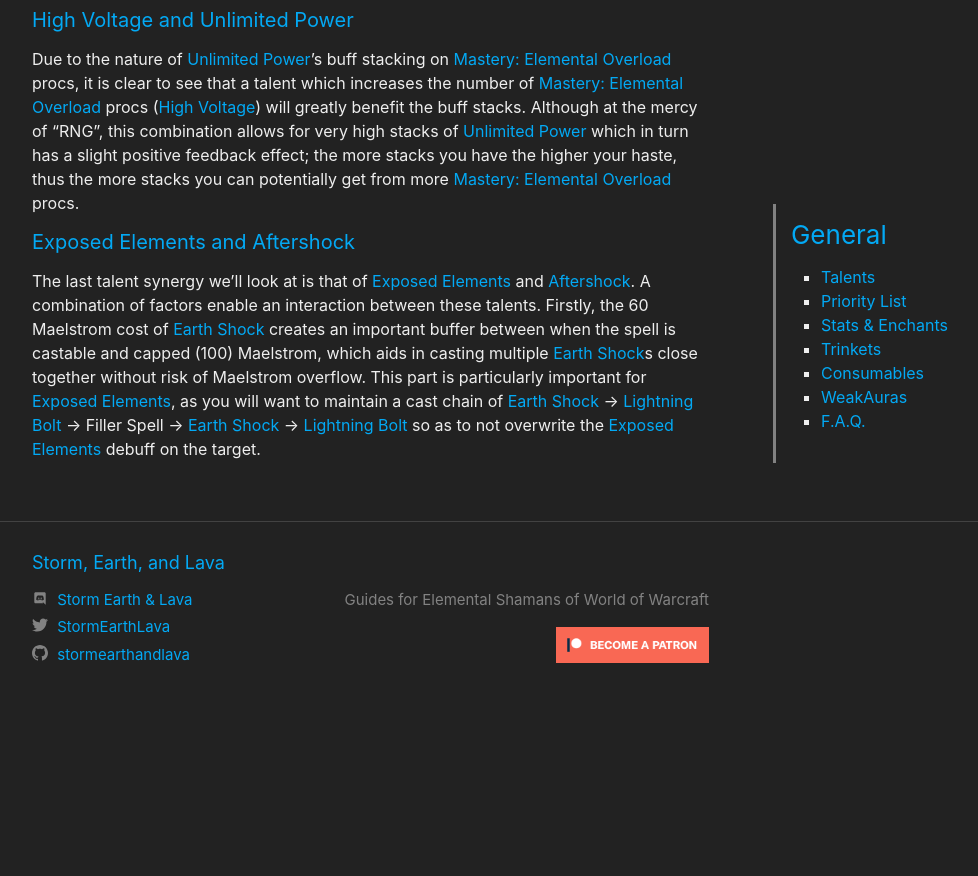
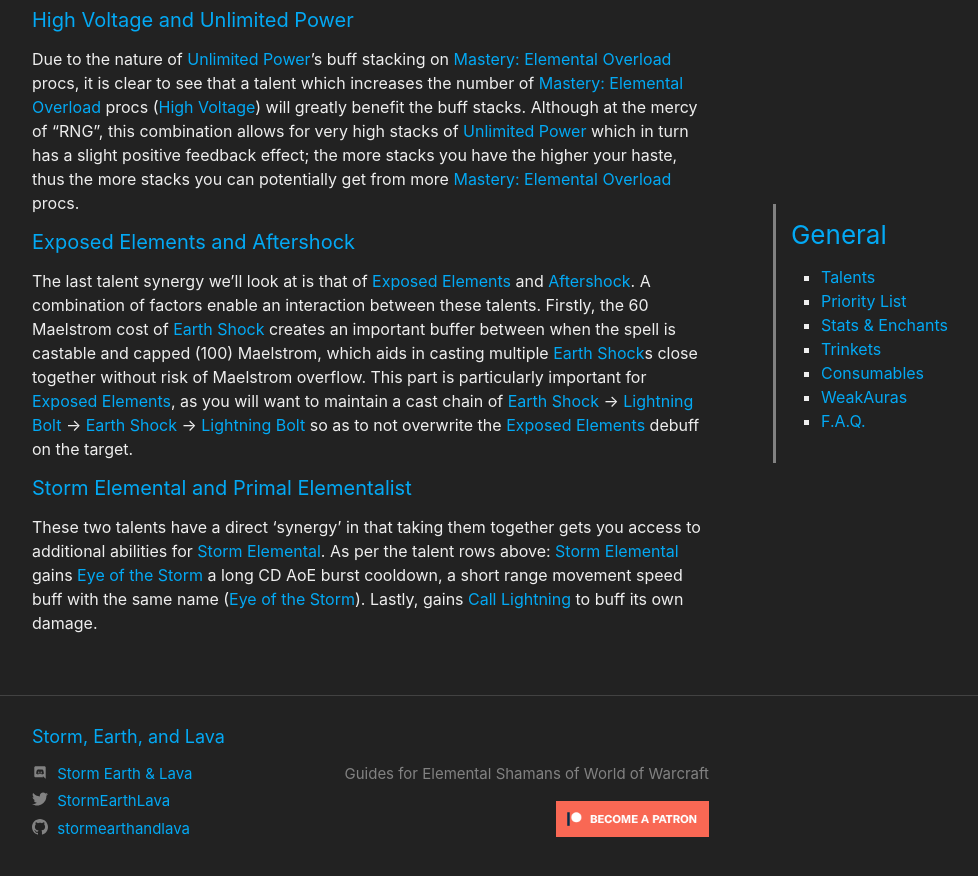
Before and after one commit to stormearthandlava/stormearthandlava.github.io, a Jekyll site: the page built from guide/general/talents.md, in a window 1280 px wide and 900 px high, scrolled down 3010 px. Shown: the top 876 px of the window, without its empty margins (268-1246 px from the left). Built offline with Jekyll 4.4.1, drawn with Linux system fonts in a browser that asks for light colours; a script that is not in the unit is left out; before the commit the page ends 3736 px from its top, so only the background shows below that.

Commit message:
Added bit about SE/PE

```diff
--- a/guide/general/talents.md
+++ b/guide/general/talents.md
@@ -146,7 +146,7 @@
                 <ul>
                     <li>{{site.data.spell.fe}} - gains {{site.data.spell.immolate}} and {{site.data.spell.meteor}}; a DoT and AOE attack with short cooldowns.</li>
                     <li>{{site.data.spell.ee}} - gains {{site.data.spell.harden_skin}}, a damage reduction cooldown that grants *both the Shaman and the {{site.data.spell.ee}} a 40% damage reduction buff for 10 seconds. Despite this being on a one minute cooldown, it is effectively a 5 minute cooldown as the {{site.data.spell.ee}} can only cast it once in its lifetime. Also gains {{site.data.spell.pulverize}}, a decent single target stun on a long CD -- usable twice in the {{ site.data.spell.ee }}'s lifetime. Lastly, gains {{site.data.spell.angered_earth}}, a toggleable AOE taunt. We recommend turning this off auto-cast unless you are looking to use {{site.data.spell.ee}} for its aggro purposes.</li>
-                    <li>{{site.data.talent.se}} - gains Eye of the Storm, a long CD AoE burst cooldown.</li>
+                    <li>{{site.data.talent.se}} - gains {{site.data.spell.eye_of_the_storm_damage}} a long CD AoE burst cooldown, a short range movement speed buff with the same name ({{site.data.spell.eye_of_the_storm_movement}}). Lastly, gains {{site.data.spell.call_lightning}} to buff its own damage.</li>
                 </ul>
                 <hr><br>
                 <h4>{{site.data.talent.if}} (IF)</h4> <br>
@@ -194,4 +194,9 @@
 
 #### Exposed Elements and Aftershock
 
-The last talent synergy we'll look at is that of {{site.data.talent.ee}} and {{site.data.talent.afs}}. A combination of factors enable an interaction between these talents. Firstly, the 60 Maelstrom cost of {{site.data.spell.es}} creates an important buffer between when the spell is castable and capped (100) Maelstrom, which aids in casting multiple {{site.data.spell.es}}s close together without risk of Maelstrom overflow. This part is particularly important for {{site.data.talent.ee}}, as you will want to maintain a cast chain of {{site.data.spell.es}} -> {{site.data.spell.lb}} -> Filler Spell -> {{site.data.spell.es}} -> {{site.data.spell.lb}} so as to not overwrite the {{site.data.talent.ee}} debuff on the target.
+The last talent synergy we'll look at is that of {{site.data.talent.ee}} and {{site.data.talent.afs}}. A combination of factors enable an interaction between these talents. Firstly, the 60 Maelstrom cost of {{site.data.spell.es}} creates an important buffer between when the spell is castable and capped (100) Maelstrom, which aids in casting multiple {{site.data.spell.es}}s close together without risk of Maelstrom overflow. This part is particularly important for {{site.data.talent.ee}}, as you will want to maintain a cast chain of {{site.data.spell.es}} -> {{site.data.spell.lb}} -> {{site.data.spell.es}} -> {{site.data.spell.lb}} so as to not overwrite the {{site.data.talent.ee}} debuff on the target.
+
+
+#### Storm Elemental and Primal Elementalist
+
+These two talents have a direct 'synergy' in that taking them together gets you access to additional abilities for {{site.data.talent.se}}. As per the talent rows above: {{site.data.talent.se}} gains {{site.data.spell.eye_of_the_storm_damage}} a long CD AoE burst cooldown, a short range movement speed buff with the same name ({{site.data.spell.eye_of_the_storm_movement}}). Lastly, gains {{site.data.spell.call_lightning}} to buff its own damage.
```
